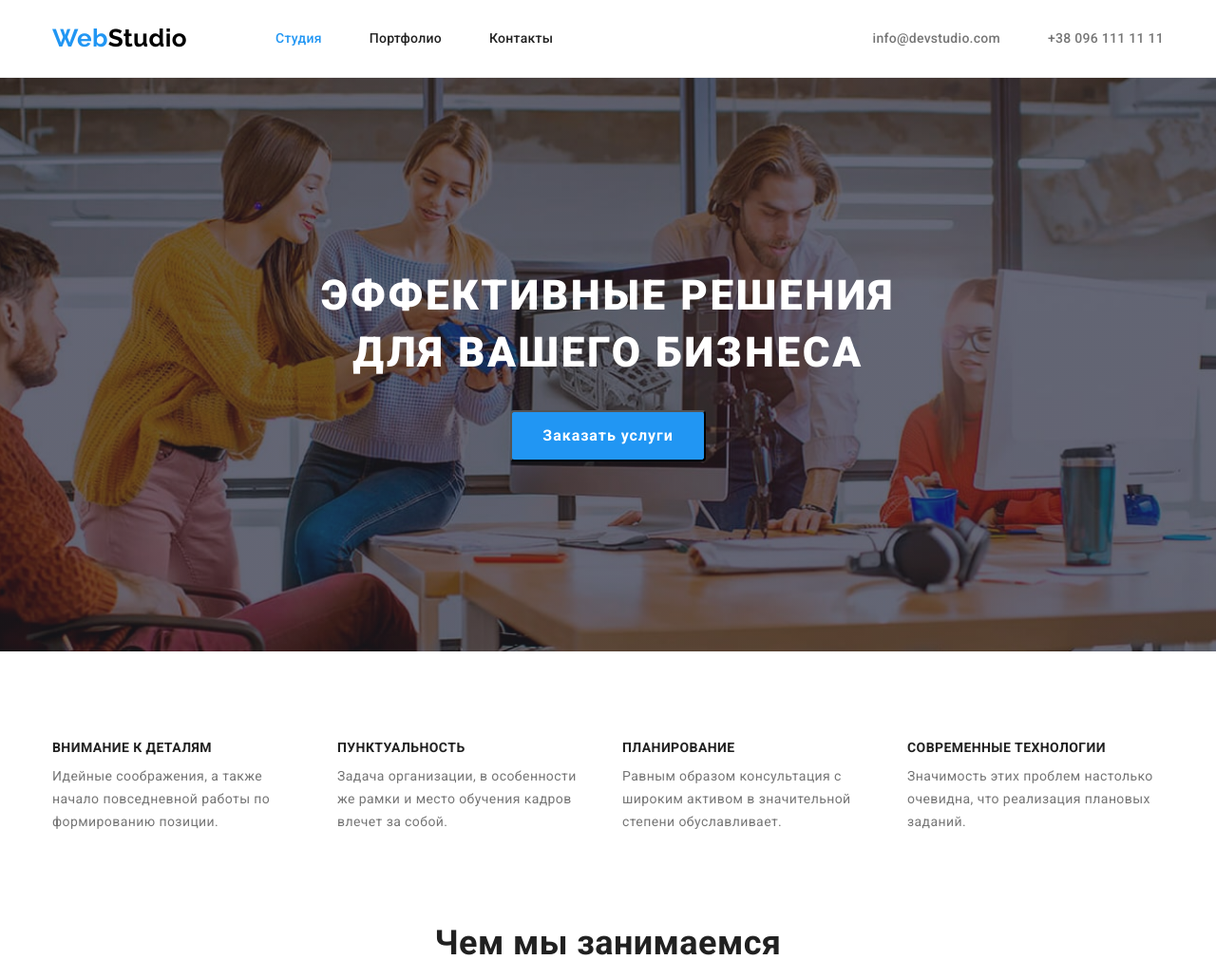
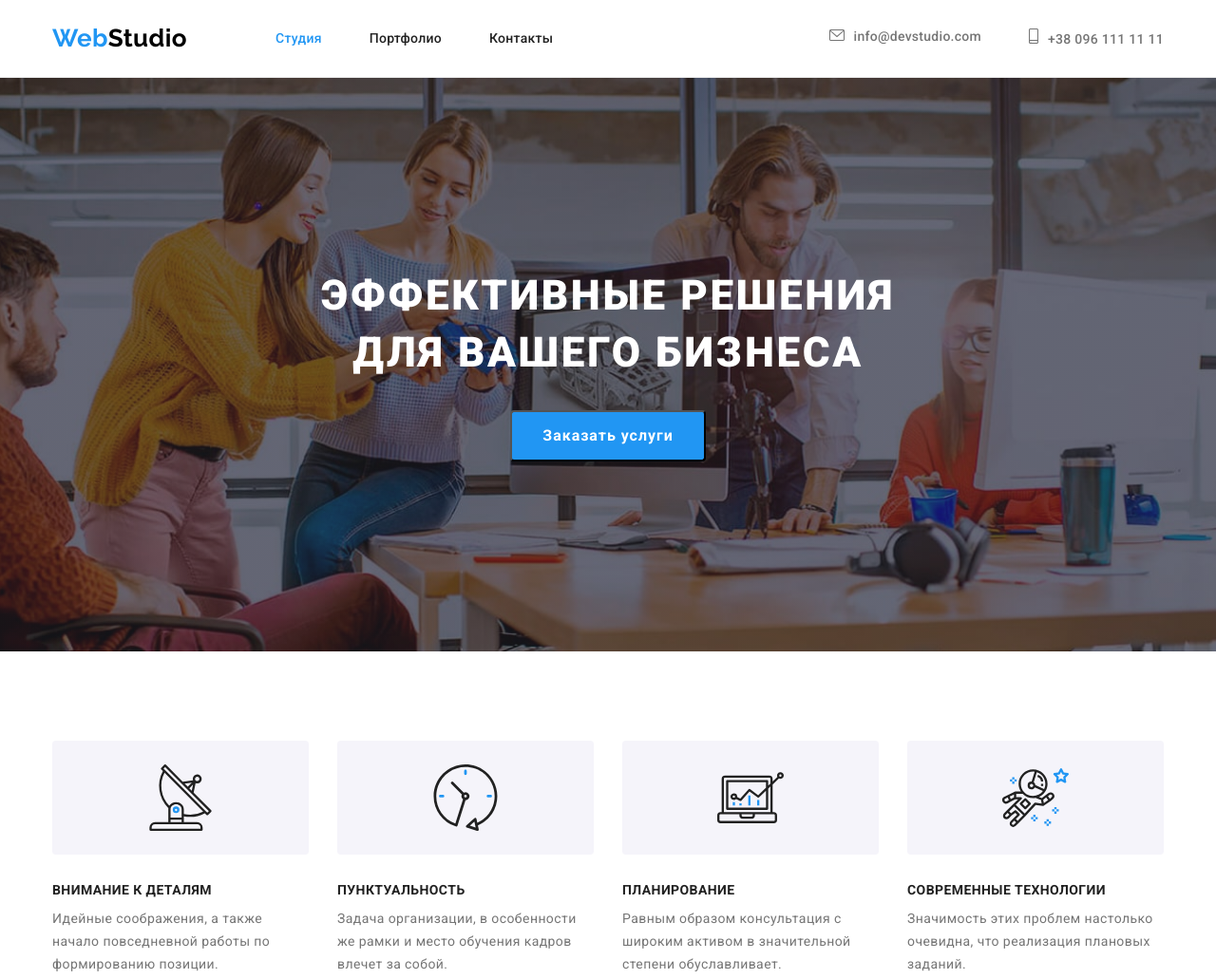
Before and after one commit to pylypchukroman/goit-markup-hw-04, a plain HTML site: page index.html in a window 1280 px wide. Shown: the top 1031 px of the page at 95% size. Drawn offline with nearby package versions, Linux system fonts and the light colour scheme.

Commit message:
додає фото в переваги

```diff
--- a/css/styles.css
+++ b/css/styles.css
@@ -143,6 +143,34 @@ ul {
 .cont-nav .link:last-child {
   margin-right: 0;
 }
+.mail-logo::before {
+  width: 16px;
+  height: 12px;
+  margin-right: 10px;
+  content: "";
+  background-image: url(../images/mail-logo.svg);
+  background-size: contain;
+  background-repeat: no-repeat;
+  display: inline-block;
+  align-items: center;
+}
+.mail-logo:hover::before {
+  background-color: red;
+}
+.tel-logo::before {
+  width: 10px;
+  height: 16px;
+  margin-right: 10px;
+  content: "";
+  background-image: url(../images/phone-logo.svg);
+  background-size: contain;
+  background-repeat: no-repeat;
+  display: inline-block;
+  align-items: center;
+}
+.tel-logo:hover::before {
+  background-color: red;
+}
 
 /* основная часть */
 /* блок хиро */
@@ -216,9 +244,30 @@ ul {
 .benefits-description:last-child {
   margin-right: 0;
 }
+.benefits-description::before {
+  content: "";
+  display: block;
+  height: 120px;
+  background-repeat: no-repeat;
+  background-position: center;
+  margin-bottom: 30px;
+  background-color: #f5f4fa;
+  border-radius: 4px;
+}
+.item-antena::before {
+  background-image: url(../images/antenna.svg);
+}
+.item-clock::before {
+  background-image: url(../images/clock.svg);
+}
+.item-diagrama::before {
+  background-image: url(../images/diagram.svg);
+}
+.item-astronaut::before {
+  background-image: url(../images/astronaut.svg);
+}
 .benefits-title {
   margin-bottom: 10px;
-
   color: var(--title-text-color);
   font-weight: 700;
   font-size: 14px;
@@ -228,8 +277,6 @@ ul {
 .benefits-text {
   line-height: 1.71;
 }
-
-/* блок работы */
 .work {
   padding: 0 0 94px 0;
 }
@@ -242,7 +289,6 @@ ul {
 .section-title {
   margin-top: 0;
   margin-bottom: 50px;
-
   color: var(--title-text-color);
   font-weight: 700;
   font-size: 36px;
@@ -255,8 +301,6 @@ ul {
 .work-img:last-child {
   padding-right: 0;
 }
-
-/* блок команда */
 .team {
   padding: 94px 0;
   background: #f5f4fa;
@@ -276,7 +320,6 @@ ul {
   height: 368px;
   width: 270px;
   margin-right: 30px;
-
   box-shadow: 0px 1px 3px rgba(0, 0, 0, 0.12), 0px 1px 1px rgba(0, 0, 0, 0.14),
     0px 2px 1px rgba(0, 0, 0, 0.2);
   border-radius: 0px 0px 4px 4px;
@@ -286,7 +329,6 @@ ul {
 }
 .team-name {
   margin-bottom: 10px;
-
   color: var(--title-text-color);
   font-weight: 500;
   font-size: 16px;
@@ -298,8 +340,6 @@ ul {
   line-height: 1.19;
   text-align: center;
 }
-
-/* блок фильтр */
 .filter {
   margin-top: 0;
   margin-bottom: 50px;
@@ -313,17 +353,14 @@ ul {
 .filter-btn:last-child {
   margin-right: 0;
 }
-
 .projects-filter {
   margin-top: 94px;
 }
-
 .filter-button {
   border-radius: 4px;
   border: transparent;
   padding: 6px 22px;
   background: #f5f4fa;
-
   color: var(--title-text-color);
   font-family: inherit;
   font-weight: 500;
@@ -337,19 +374,15 @@ ul {
   color: var(--primary-white);
   background-color: var(--accent-color);
 }
-
-/* блок проекты */
 .projects {
   padding-bottom: 94px;
   padding-top: 82px;
 }
-
 .projects-text {
   padding: 20px 24px;
 }
 .projects-title {
   margin-bottom: 4px;
-
   color: var(--title-text-color);
   font-weight: 700;
   font-size: 18px;
@@ -363,14 +396,12 @@ ul {
 .projects-list {
   display: flex;
   flex-wrap: wrap;
-
   padding-left: 0;
 }
 .projects-block {
   margin-right: 30px;
   margin-bottom: 30px;
   width: 370px;
-
   border: 1px solid #eeeeee;
 }
 .projects-block:last-child {
@@ -382,16 +413,12 @@ ul {
 .projects-block:nth-child(3n + 3) {
   margin-right: 0;
 }
-
-/* футер */
 .page-footer {
   padding-top: 60px;
   padding-bottom: 60px;
 }
-/* блок адреса */
 .address {
   margin-bottom: 9px;
-
   color: var(--primary-white);
   font-weight: 400;
   line-height: 1.7;
@@ -400,12 +427,10 @@ ul {
 .adress-list {
   margin-top: 20px;
 }
-/* блок контактов */
 .contacts {
   margin-top: 0;
   margin-bottom: 0;
   padding-left: 0;
-
   line-height: 1.7;
 }
 .contacts a {
@@ -420,16 +445,13 @@ ul {
 .contact-list:last-child {
   margin-bottom: 0;
 }
-/* логотип */
-.logo-second-color-footer {
+.contact-list .logo-second-color-footer {
   color: var(--primary-white);
   font-family: Raleway, Arial, Helvetica, sans-serif;
   font-weight: 700;
   font-size: 26px;
   line-height: 1.19;
 }
-
-/* overlay */
 .overlay {
   max-width: 1600px;
   margin-left: auto;
--- a/index.html
+++ b/index.html
@@ -39,12 +39,12 @@
         </nav>
         <ul class="cont-nav">
           <li class="link">
-            <a href="mailto:info@devstudio.com" class="cont-nav-link"
+            <a href="mailto:info@devstudio.com" class="cont-nav-link mail-logo"
               >info@devstudio.com</a
             >
           </li>
           <li class="link">
-            <a href="tel:+380961111111" class="cont-nav-link"
+            <a href="tel:+380961111111" class="cont-nav-link tel-logo"
               >+38 096 111 11 11</a
             >
           </li>
@@ -64,28 +64,28 @@
       <section class="benefits">
         <div class="container">
           <ul class="benefits-list">
-            <li class="benefits-description">
+            <li class="benefits-description item-antena">
               <h3 class="benefits-title">Внимание к деталям</h3>
               <p class="benefits-text">
                 Идейные соображения, а также начало повседневной работы по
                 формированию позиции.
               </p>
             </li>
-            <li class="benefits-description">
+            <li class="benefits-description item-clock">
               <h3 class="benefits-title">Пунктуальность</h3>
               <p class="benefits-text">
                 Задача организации, в особенности же рамки и место обучения
                 кадров влечет за собой.
               </p>
             </li>
-            <li class="benefits-description">
+            <li class="benefits-description item-diagrama">
               <h3 class="benefits-title">Планирование</h3>
               <p class="benefits-text">
                 Равным образом консультация с широким активом в значительной
                 степени обуславливает.
               </p>
             </li>
-            <li class="benefits-description">
+            <li class="benefits-description item-astronaut">
               <h3 class="benefits-title">Современные технологии</h3>
               <p class="benefits-text">
                 Значимость этих проблем настолько очевидна, что реализация
```
Also changed, not shown: images/antenna.svg (added), images/astronaut.svg (added), images/clock.svg (added), images/diagram.svg (added), images/mail-logo.svg (added), images/phone-logo.svg (added), 1 other file.
